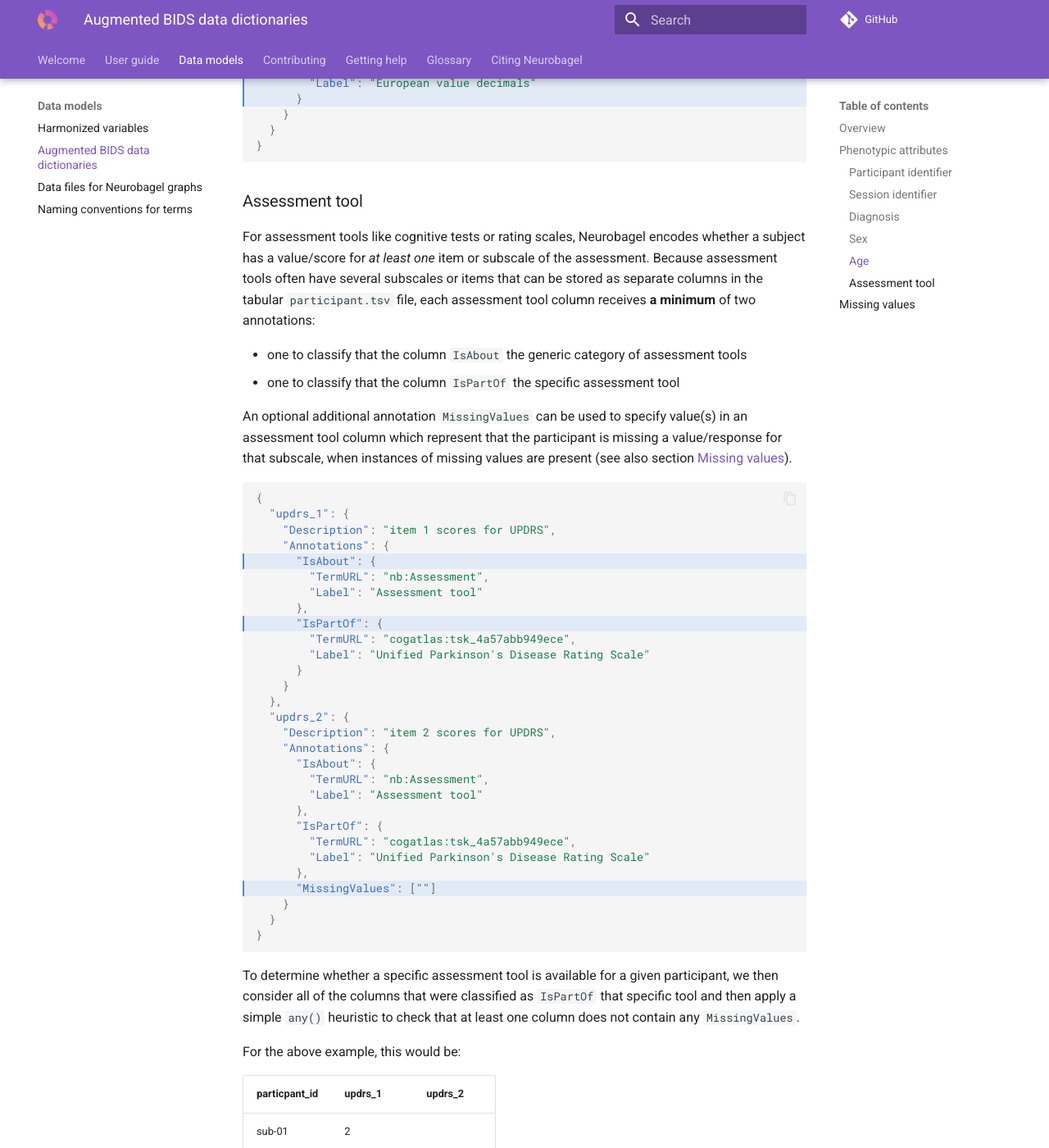
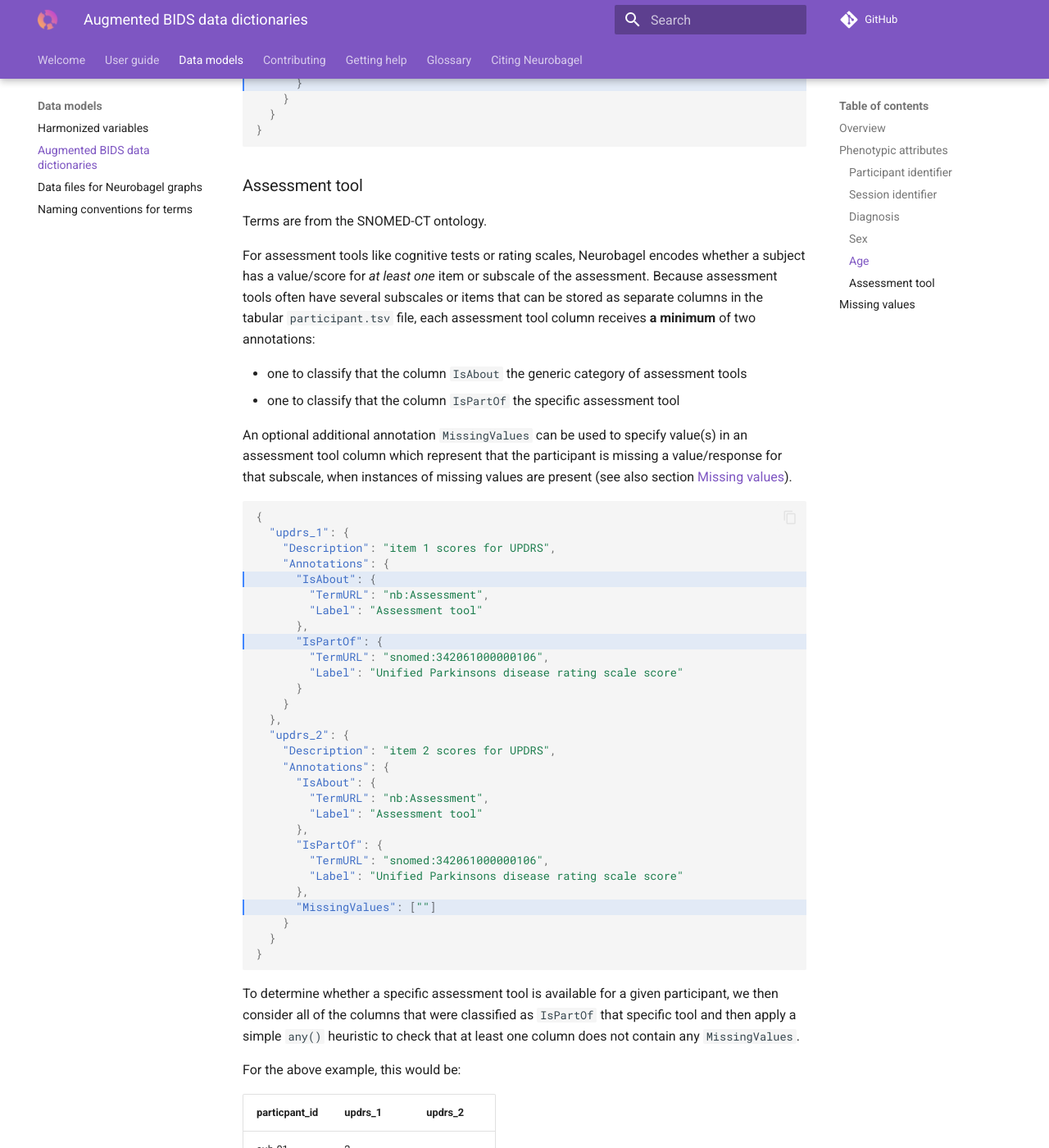
Before and after one commit to neurobagel/develop, an MkDocs documentation site: the page built from docs/docs/data_models/dictionaries.md, in a window 1280 px wide and 1400 px high, scrolled down 6726 px. Shown: the whole window at 82% size. Built offline with MkDocs 1.6.1 and Material for MkDocs 9.7.7, drawn with Linux system fonts in a browser that asks for light colours; comment, search, counter and statistics services are not loaded; some of the changed text lies outside the part shown.

Commit message:
remove or replace cogatlas with snomed for assessments (neurobagel/documentation#255)

````diff
--- a/docs/docs/data_models/dictionaries.md
+++ b/docs/docs/data_models/dictionaries.md
@@ -120,8 +120,7 @@ syntax for [json-ld](https://w3c.github.io/json-ld-syntax/#the-context):
     "nb": "http://neurobagel.org/vocab/",
     "ncit": "http://ncicb.nci.nih.gov/xml/owl/EVS/Thesaurus.owl#",
     "nidm": "http://purl.org/nidash/nidm#",
-    "snomed": "http://purl.bioontology.org/ontology/SNOMEDCT/",
-    "cogatlas": "https://www.cognitiveatlas.org/task/id/"
+    "snomed": "http://purl.bioontology.org/ontology/SNOMEDCT/"
   }
 }
 ```
@@ -187,8 +186,8 @@ Term from the Neurobagel vocabulary.
 
 ### Diagnosis
 
-Terms from the [SNOMED-CT ontology](https://browser.ihtsdotools.org/) for clinical diagnosis.
-Terms from the National Cancer Institute Thesaurus for healthy control status.
+Terms for clinical diagnosis are from the [SNOMED-CT ontology](https://browser.ihtsdotools.org/).
+Terms for healthy control status are from the National Cancer Institute Thesaurus.
 
 ```json hl_lines="10-11 13 15-16 19-20"
 {
@@ -307,6 +306,8 @@ Possible heuristics:
 
 ### Assessment tool
 
+Terms are from the SNOMED-CT ontology.
+
 For assessment tools like cognitive tests or rating scales,
 Neurobagel encodes whether a subject has a value/score for _at least one_ item or subscale of the assessment.
 Because assessment tools often have several subscales or items
@@ -330,8 +331,8 @@ when instances of missing values are present (see also section [Missing values](
         "Label": "Assessment tool"
       },
       "IsPartOf": {
-        "TermURL": "cogatlas:tsk_4a57abb949ece",
-        "Label": "Unified Parkinson's Disease Rating Scale"
+        "TermURL": "snomed:342061000000106",
+        "Label": "Unified Parkinsons disease rating scale score"
       }
     }
   },
@@ -343,8 +344,8 @@ when instances of missing values are present (see also section [Missing values](
         "Label": "Assessment tool"
       },
       "IsPartOf": {
-        "TermURL": "cogatlas:tsk_4a57abb949ece",
-        "Label": "Unified Parkinson's Disease Rating Scale"
+        "TermURL": "snomed:342061000000106",
+        "Label": "Unified Parkinsons disease rating scale score"
       },
       "MissingValues": [""]
     }
--- a/docs/docs/overrides/home.html
+++ b/docs/docs/overrides/home.html
@@ -199,7 +199,7 @@
                 <h2 class="text-3xl font-bold tracking-tight text-white sm:text-3xl">
                     Work with standardized terminologies
                 </h2>
-                <p class="mt-6 text-lg leading-8 text-gray-300">Reap the benefits of curated vocabularies (e.g., BIDS, SNOMED CT, and the Cognitive Atlas) and linked data, without the implementation expertise.</p>
+                <p class="mt-6 text-lg leading-8 text-gray-300">Reap the benefits of curated vocabularies (e.g., BIDS, SNOMED CT, and NIDM) and linked data, without the implementation expertise.</p>
                 <div class="mt-10 flex items-center justify-center gap-x-6 lg:justify-start">
                     <a href="/dictionaries" class="text-sm font-semibold leading-6 text-white">Learn more <span
                             aria-hidden="true">→</span></a>
````
Also changed, not shown: docs/docs/data_models/term_naming_standards.md (+8 -9 lines).
